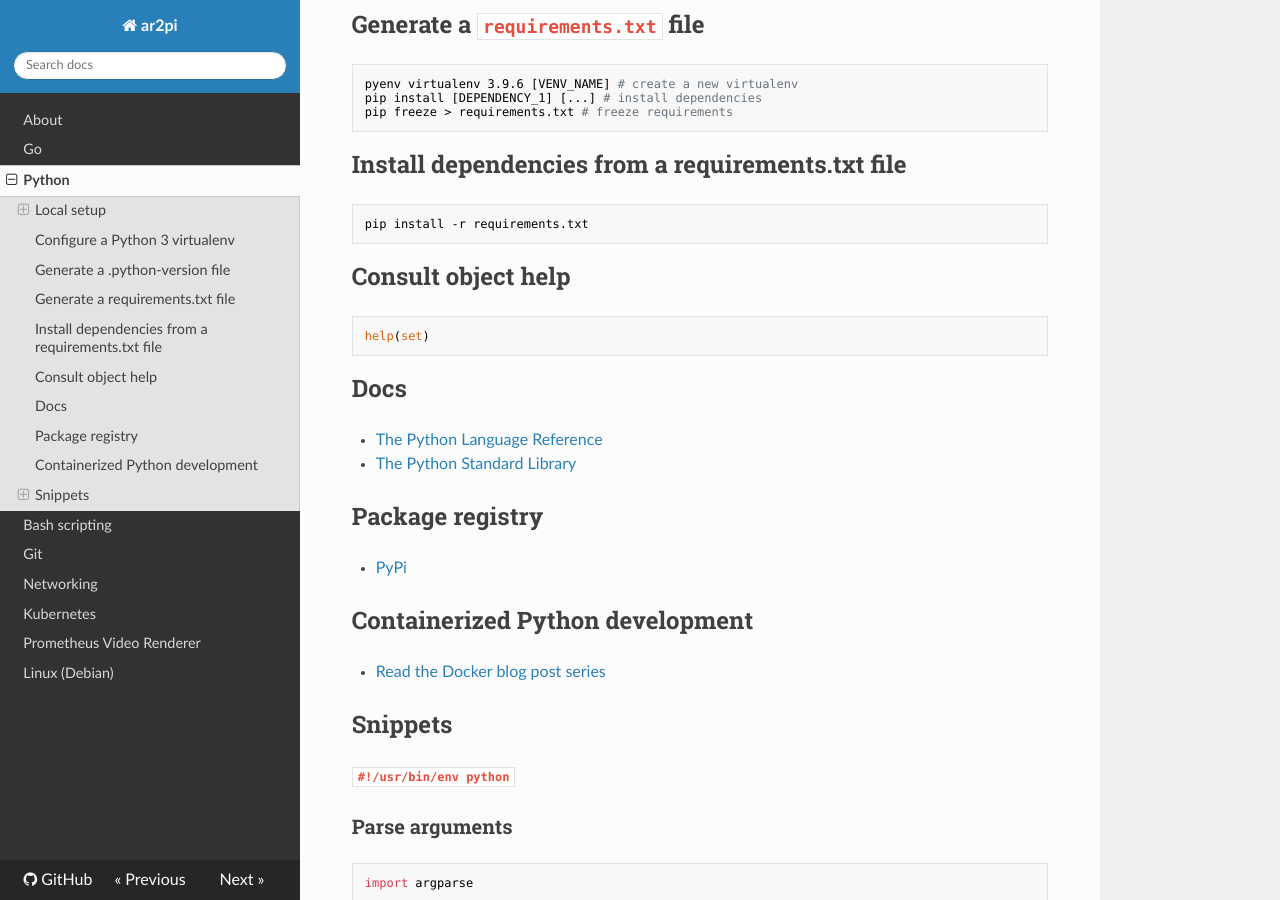
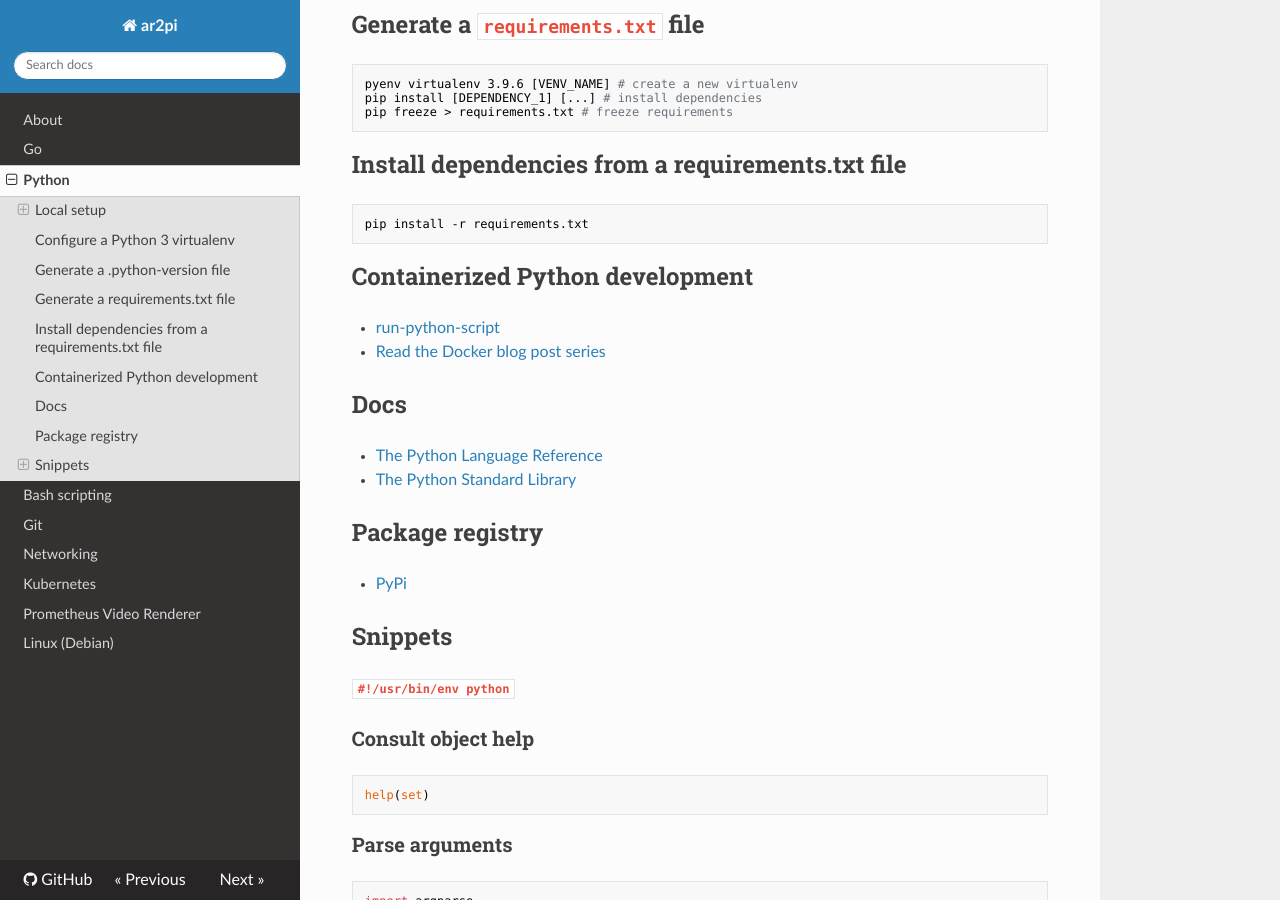
Before and after one commit to ar2pi/ar2pi, an MkDocs documentation site: the page built from docs/python.md, in a window 1280 px wide and 900 px high, scrolled down 1389 px. Built offline with MkDocs 1.6.1, drawn with Linux system fonts in a browser that asks for light colours; nearby versions of some CDN libraries.

Commit message:
Add run-python-script

````diff
--- a/docs/python.md
+++ b/docs/python.md
@@ -78,11 +78,10 @@ pip freeze > requirements.txt # freeze requirements
 pip install -r requirements.txt
 ```
 
-## Consult object help
+## Containerized Python development
 
-```python
-help(set)
-```
+- [run-python-script](https://github.com/ar2pi/run-python-script)
+- [Read the Docker blog post series](https://www.docker.com/blog/tag/python-env-series/)
 
 ## Docs
 
@@ -93,13 +92,15 @@ help(set)
 
 - [PyPi](https://pypi.org/)
 
-## Containerized Python development
-
-- [Read the Docker blog post series](https://www.docker.com/blog/tag/python-env-series/)
-
 ## Snippets
 
 **`#!/usr/bin/env python`**
+
+### Consult object help
+
+```python
+help(set)
+```
 
 ### Parse arguments
 
````
